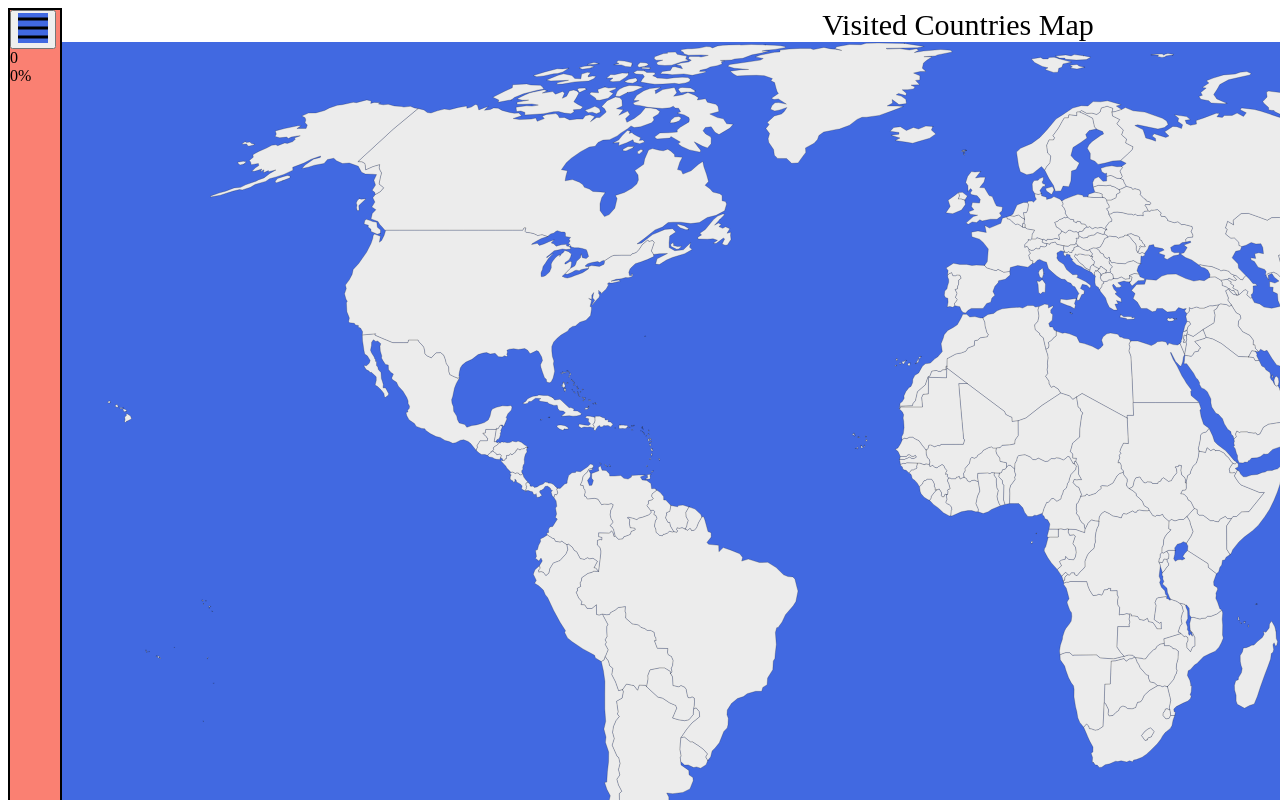
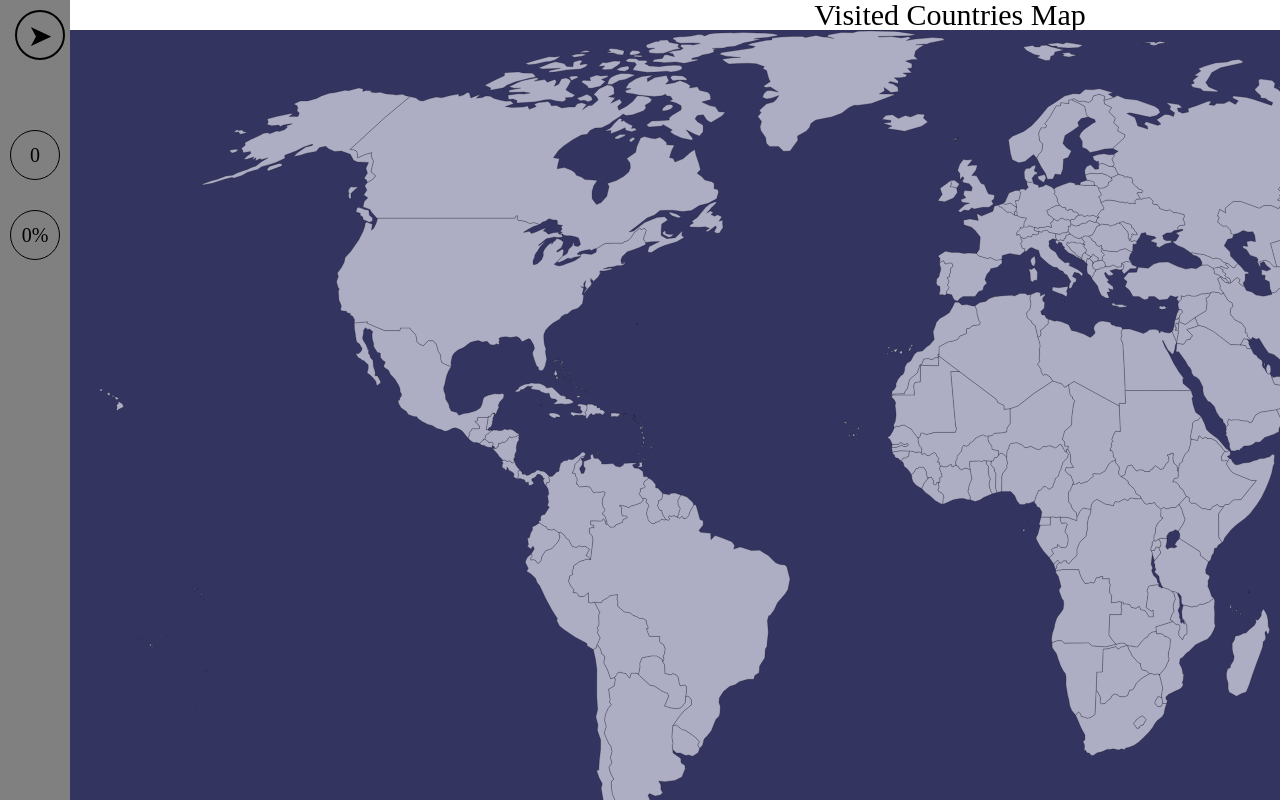
Before and after one commit to KirillPanasiuk9/Visited-Countries-Map, a React (Create React App) app: page / in a window 1280 px wide. Shown: the top 800 px of the page. Built offline with nearby package versions, Linux system fonts and the light colour scheme; the HTML template or start-up script is replaced by a standard one.

Commit message:
slide bar improved. Colors changed

```diff
--- a/src/App.css
+++ b/src/App.css
@@ -1,11 +1,55 @@
+*{
+    padding: 0;
+    margin: 0;
+    border: 0;
+}
+*,*::before,*::after{
+    -moz-box-sizing: border-box;
+    -webkit-box-sizing: border-box;
+    box-sizing: border-box;
+}
+:focus,:active{outline: none;}
+a:focus,a:active{outline: none;}
+
+nav,footer,header,aside{display: block;}
+
+html,body{
+    height: 100%;
+    width: 100%;
+    font-size: 100%;
+    line-height: 1;
+    font-size: 14px;
+    -ms-text-size-adjust: 100%;
+    -moz-text-size-adjust: 100%;
+    -webkit-text-size-adjust: 100%;
+}
+
+input,button,textarea{font-family:inherit;}
+
+input::-ms-clear{display: none;}
+button{cursor: pointer;}
+button::-moz-focus-inner {padding: 0;border: 0;}
+a, a:visited{text-decoration: none;}
+ul li{list-style: none;}
+img{vertical-align: top;}
+
+h1,h2,h3,h4,h5,h6{font-size:inherit;font-weight: 400;}
+
+
 .currentCountry {
     position: absolute;
     z-index: 1000;
+    font-size: 18px;
+    color: white;
 }
 
 svg {
-    background-color: royalblue;
+    background-color: #343461;
     margin-bottom: 0;
+}
+
+svg path {
+    fill: #adadc4;
 }
 
 svg path {
--- a/src/Components/CountriesList/ListVisitedCountries.jsx
+++ b/src/Components/CountriesList/ListVisitedCountries.jsx
@@ -4,7 +4,7 @@
 
 const ListVisitedCountries = ({visitedCountries}) => {
     return (
-        <div>
+        <div className="istVisitedCountries">
             {"Visited Countries:"}
             {visitedCountries.map(item =>
                 <CountryForSlideBar country={item}/>
--- a/src/Components/CountryForSlideBar/CountryForSlideBar.jsx
+++ b/src/Components/CountryForSlideBar/CountryForSlideBar.jsx
@@ -1,8 +1,9 @@
 import React from 'react';
+import "./countryForSlideBar.css"
 
 const CountryForSlideBar = ({country}) => {
     return (
-        <div>
+        <div className="countryForSlideBar">
             {country}
         </div>
     );
--- a/src/Components/CountryForSlideBar/countryForSlideBar.css
+++ b/src/Components/CountryForSlideBar/countryForSlideBar.css
@@ -0,0 +1,3 @@
+.countryForSlideBar {
+    margin-top: 5px;
+}
--- a/src/Components/NavBar/NavBar.jsx
+++ b/src/Components/NavBar/NavBar.jsx
@@ -14,48 +14,42 @@
         <div className="navBar">
             {visible === true
             ?
-                <div className="slideBarOn">
+                <div className="slideBar slideBar-on">
                     <button
-                        className="slideBar_button"
+                        className="slideBar_button slideBar_button-on"
                         onClick={slideNavBarAction}
                     >
-                        <svg
-                            fill="#000000"
-                            xmlns="http://www.w3.org/2000/svg"
-                            viewBox="0 0 50 50"
-                            width="30px"
-                            height="30px">
-                            <path d="M 0 7.5 L 0 12.5 L 50 12.5 L 50 7.5 Z M 0 22.5 L 0 27.5 L 50 27.5 L 50 22.5 Z M 0 37.5 L 0 42.5 L 50 42.5 L 50 37.5 Z"/>
-                        </svg>
+                        {"➤\t"}
                     </button>
                     <div className="countVisitedCountriesOn">
-                        {`You've visited ${visitedCountries.length} countries out of 193`}
+                        {"You've visited "}
+                        <span className="numberOfCountries">
+                            {`${visitedCountries.length}`}
+                        </span>
+                        {" countries out of 193"}
                     </div>
                     <div className="percentVisitedCountriesOn">
-                        {`You've visited ${visitedCountries.length/193*100}% of the World`}
+                        {"You've visited "}
+                        <span className="numberOfCountries">
+                            {`${Math.round(visitedCountries.length/193*100)}%`}
+                        </span>
+                        {" of the World"}
                     </div>
                     <ListVisitedCountries visitedCountries={visitedCountries}/>
                 </div>
             :
-                <div className="slideBarOff">
+                <div className="slideBar slideBar-off">
                     <button
-                        className="slideBar_button"
+                        className="slideBar_button slideBar_button-off"
                         onClick={slideNavBarAction}
                     >
-                        <svg
-                            fill="#000000"
-                            xmlns="http://www.w3.org/2000/svg"
-                            viewBox="0 0 50 50"
-                            width="30px"
-                            height="30px">
-                            <path d="M 0 7.5 L 0 12.5 L 50 12.5 L 50 7.5 Z M 0 22.5 L 0 27.5 L 50 27.5 L 50 22.5 Z M 0 37.5 L 0 42.5 L 50 42.5 L 50 37.5 Z"/>
-                        </svg>
+                        {"➤\t"}
                     </button>
                     <div className="countVisitedCountriesOff">
                         {`${visitedCountries.length}`}
                     </div>
                     <div className="percentVisitedCountriesOff">
-                        {`${visitedCountries.length/193*100}%`}
+                        {`${Math.round(visitedCountries.length/193*100)}%`}
                     </div>
                 </div>
             }
--- a/src/Components/NavBar/navBar.css
+++ b/src/Components/NavBar/navBar.css
@@ -8,35 +8,85 @@
     text-align: center;
 }
 
-.slideBarOn {
-    width: 200px;
-    border: 2px black solid;
+.slideBar {
     height: 1000px;
     position: absolute;
-    background-color: salmon;
+    background-color: grey;
     transition: 1s;
     font-size: 16px;
-    display: block;
+    display: flex;
+    flex-direction: column;
+    justify-content: flex-start;
+    align-items: center;
 }
 
-.slideBarOff {
-    border: 2px black solid;
-    height: 1000px;
-    position: absolute;
-    background-color: salmon;
-    transition: 1s;
-    font-size: 16px;
-    width: 50px;
-    display: block;
+.slideBar-on {
+    width: 300px;
 }
 
+.slideBar-off {
+    width: 70px;
+}
+
+
+.slideBar_button {
+    margin-top: 10px;
+    font-size: 30px;
+    background: none;
+    border: 2px black solid;
+    border-radius: 50%;
+    width: 50px;
+    height: 50px;
+    transition: 1s;
+    align-self: flex-end;
+    margin-right: 5px;
+}
+
+.slideBar_button-on {
+    transform: rotate(180deg);
+}
+
+.slideBar_button-off {
+    margin-bottom: 20px;
+}
+
+
 .countVisitedCountriesOn {
-    margin-top: 20px;
+    margin-top: 40px;
+}
+
+.countVisitedCountriesOff {
+    width: 50px;
+    height: 50px;
+    border-radius: 50%;
+    border: 1px black solid;
+    display: flex;
+    align-items: center;
+    justify-content: center;
+    margin-top: 50px;
+    margin-bottom: 30px;
+    font-size: 20px;
+}
+
+.numberOfCountries {
+    font-size: 18px;
+    font-weight: bold;
 }
 
 .percentVisitedCountriesOn {
     margin-top: 20px;
-    margin-bottom: 20px;
+    margin-bottom: 40px;
+}
+
+.percentVisitedCountriesOff {
+    width: 50px;
+    height: 50px;
+    border: 1px black solid;
+    border-radius: 50%;
+    display: flex;
+    align-items: center;
+    justify-content: center;
+    font-size: 20px;
 }
 
 .listVisitedCountries {
```
Also changed, not shown: menu icon.svg (deleted), src/App.js.
